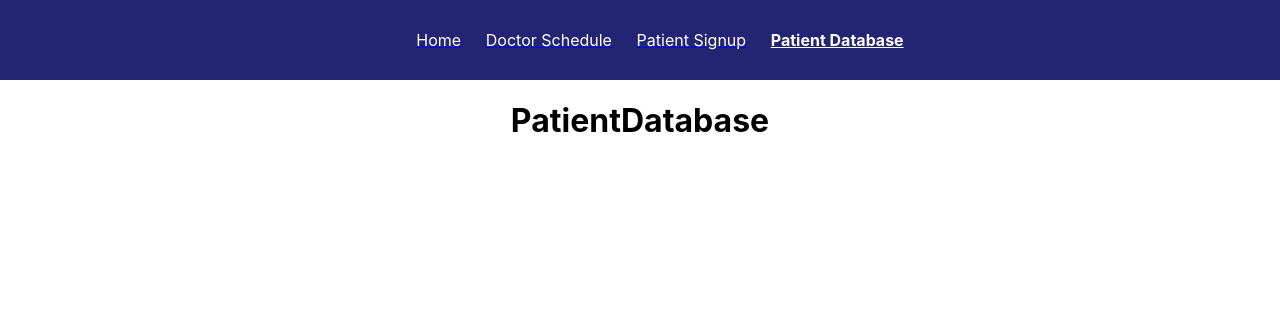
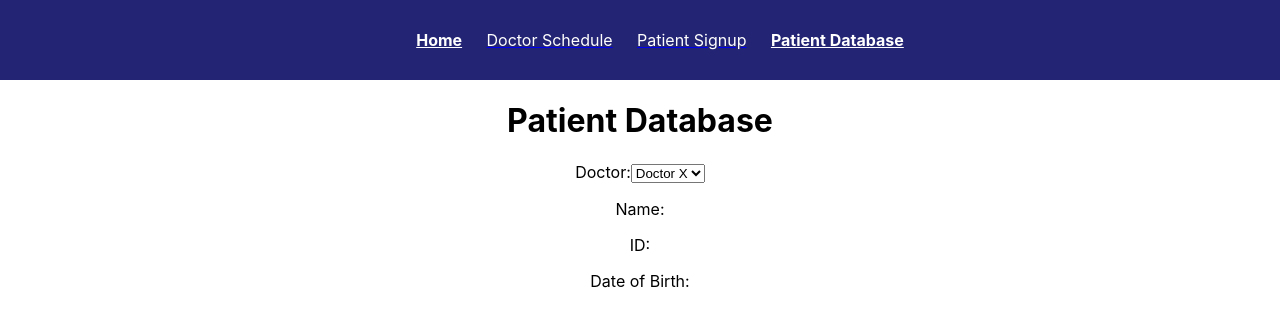
Before and after one commit to StenFrancesco/practice-assessment-week3, a React (Create React App) app: page /patientdatabase in a window 1280 px wide. Shown: the top 326 px of the page. Built offline with nearby package versions, Linux system fonts and the light colour scheme.

Commit message:
Create On Duty page

```diff
--- a/package.json
+++ b/package.json
@@ -6,6 +6,7 @@
     "@testing-library/jest-dom": "^4.2.4",
     "@testing-library/react": "^9.4.1",
     "@testing-library/user-event": "^7.2.1",
+    "axios": "^0.19.2",
     "react": "^16.13.0",
     "react-dom": "^16.13.0",
     "react-hook-form": "^4.10.1",
--- a/src/App.css
+++ b/src/App.css
@@ -24,3 +24,15 @@ li {
   color: white;
   list-style: none;
 }
+
+table,
+th,
+td {
+  border: 1px solid black;
+  border-collapse: collapse;
+  padding: 10px;
+}
+
+td {
+  width: 300px;
+}
--- a/src/App.js
+++ b/src/App.js
@@ -14,10 +14,10 @@ function App() {
       <div className="App">
         <NavBar />
         <Switch>
-          <Route path="/home" exact={true} component={HomePage} />
-          <Route path="/dutypage" exact={true} component={DutyPage} />
-          <Route path="/patientsignup" exact={true} component={PatientSignUp} />
-          <Route path="/patientdatabase" exact={true} component={PatientDatabase} />
+          <Route path="/" exact={true} component={HomePage} />
+          <Route path="/dutypage" component={DutyPage} />
+          <Route path="/patientsignup" component={PatientSignUp} />
+          <Route path="/patientdatabase" component={PatientDatabase} />
         </Switch>
       </div>
     </Router>
--- a/src/DutyPage.js
+++ b/src/DutyPage.js
@@ -1,12 +1,46 @@
-import React from 'react';
-import { BrowserRouter as Router, Switch, Route } from "react-router-dom";
+import React, { useState, useEffect } from 'react';
 import './App.css';
+import Appointment from './components/Appointment';
+import axios from 'axios'
 
 function DutyPage() {
+
+  const [data, set_data] = useState([])
+
+  useEffect(() => {
+
+    const search = async () => {
+
+      const response = await axios.get("https://my-json-server.typicode.com/Codaisseur/patient-doctor-data/doctors")
+      console.log("response", response.data);
+      set_data(response.data)
+
+    }
+    search();
+  }, []);
+
+
+
+
+
   return (
     <div>
-      <h1>DutyPage</h1>
+      <h1>Who is on duty?</h1>
+
+      <Appointment />
+
+      <table align="center">
+        <tr>
+          <td>Doctor</td>
+          <td>Availability</td>
+        </tr>
+        {data.map(doctorslist => <tr><td>{doctorslist.doctor}</td>{doctorslist.onDuty ? <td>On Duty</td> : <td>Not on Duty</td>}</tr>)}
+      </table>
     </div>
+
+
+
+
   );
 }
 
--- a/src/HomePage.js
+++ b/src/HomePage.js
@@ -1,9 +1,7 @@
 import React from 'react';
 import './App.css';
 import Appointment from './components/Appointment'
-import DutyPage from './DutyPage';
-import PatientSignUp from './PatientSignUp';
-import { Link } from 'react-router-dom'
+import { Link } from 'react-router-dom';
 
 function HomePage() {
   return (
@@ -17,7 +15,7 @@ function HomePage() {
       </p>
       <p>
         <Link to="/patientsignup">
-          <button onClick={PatientSignUp}>I am a new patient</button>
+          <button type="button">I am a new patient</button>
         </Link>
       </p>
     </div>
--- a/src/PatientDatabase.js
+++ b/src/PatientDatabase.js
@@ -1,10 +1,20 @@
 import React from 'react';
 import './App.css';
+import PatientCard from './components/PatientCard'
 
 function PatientDatabase() {
   return (
     <div>
-      <h1>PatientDatabase</h1>
+      <h1>Patient Database</h1>
+      <form>
+        Doctor:
+        <select>
+          <option value="x" name="Doctor X">Doctor X</option>
+          <option value="y" name="Doctor Y">Doctor Y</option>
+        </select>
+      </form>
+      <PatientCard />
+
     </div>
   );
 }
--- a/src/PatientSignUp.js
+++ b/src/PatientSignUp.js
@@ -5,8 +5,10 @@ import { useForm } from 'react-hook-form';
 function PatientSignUp() {
 
   const { register, handleSubmit } = useForm();
+
   const onSubmit = submitted_data => {
     console.log(submitted_data)
+    alert("Your data has been entered into the system");
   }
 
   return (
--- a/src/components/Appointment.js
+++ b/src/components/Appointment.js
@@ -1,28 +1,19 @@
 import React from 'react'
 import '../App.css'
 
+
 function Appointment() {
 
-  const checkOpenStatus = function () {
+  let date = new Date();
+  let hours = date.getHours();
+  let day = date.getDay();
+  const openclosed = ((hours > 8) && (hours < 17) && (day != 0)) ? "We are open." : "We are closed.";
 
-    let date = new Date();
-    let hours = date.getHours();
-    let day = date.getDay();
-    let min = date.getMinutes();
 
-    const openclosed = ((hours > 8) && (hours < 17) && (day != 0)) ? "We are open" : "We are closed";
-
-    console.log(openclosed)
-
-    setTimeout(checkOpenStatus, 15000);
-
-  };
-
-  checkOpenStatus();
 
   return (
     <div>
-      <p>{}</p>
+      <p>{openclosed}</p>
       <p>To make an appointment</p>
       <p>call: 020 555 5555</p>
     </div>
--- a/src/components/NavBar.js
+++ b/src/components/NavBar.js
@@ -6,7 +6,7 @@ function NavBar() {
   return (
     <nav>
       <ul>
-        <NavLink to='/home' activeClassName="selected" activeStyle={{
+        <NavLink to='/' activeClassName="selected" activeStyle={{
           fontWeight: "bold",
           color: "white"
         }}>
--- a/src/components/PatientCard.js
+++ b/src/components/PatientCard.js
@@ -0,0 +1,13 @@
+import React from 'react'
+
+export default function PatientCard() {
+
+  return (
+    <div>
+      <p>Name: </p>
+      <p>ID: </p>
+      <p>Date of Birth: </p>
+    </div>
+  )
+
+}
```
Also changed, not shown: 1 other file (tests, documents, lock files or other folders).
